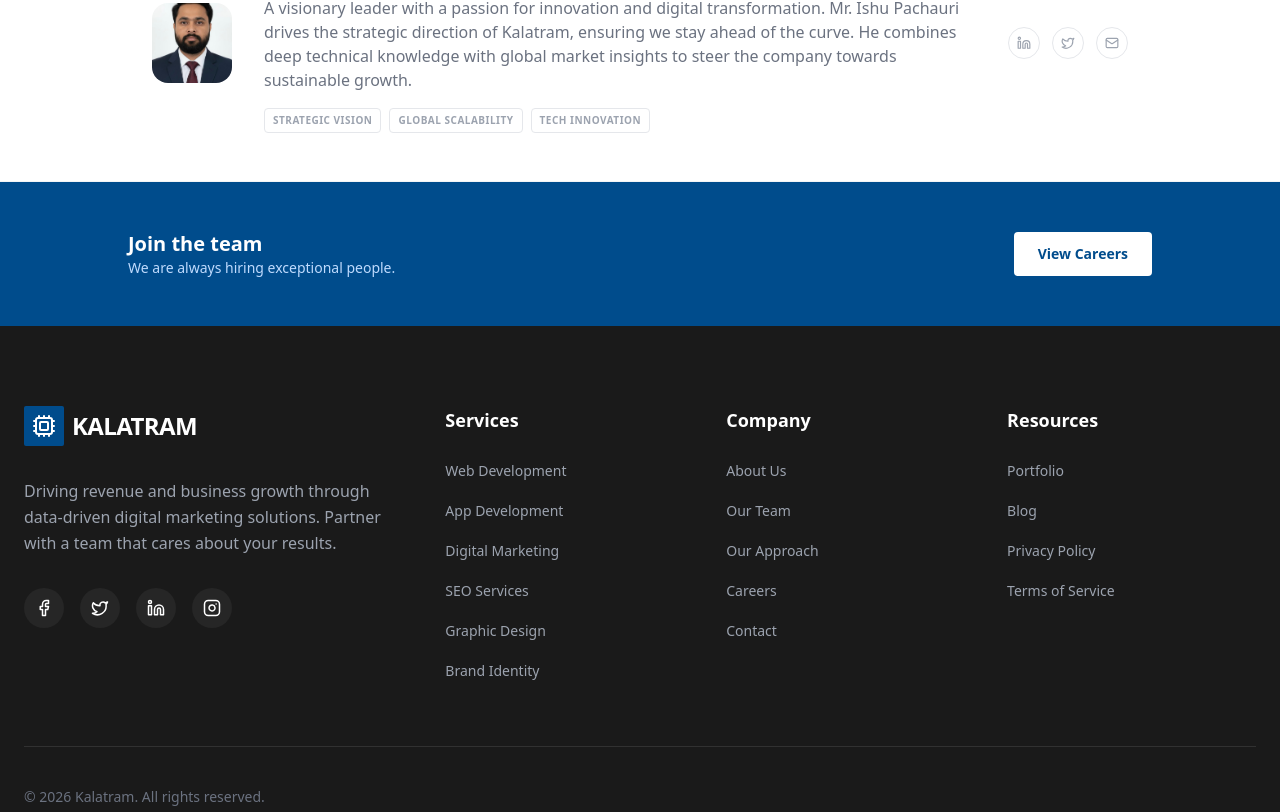
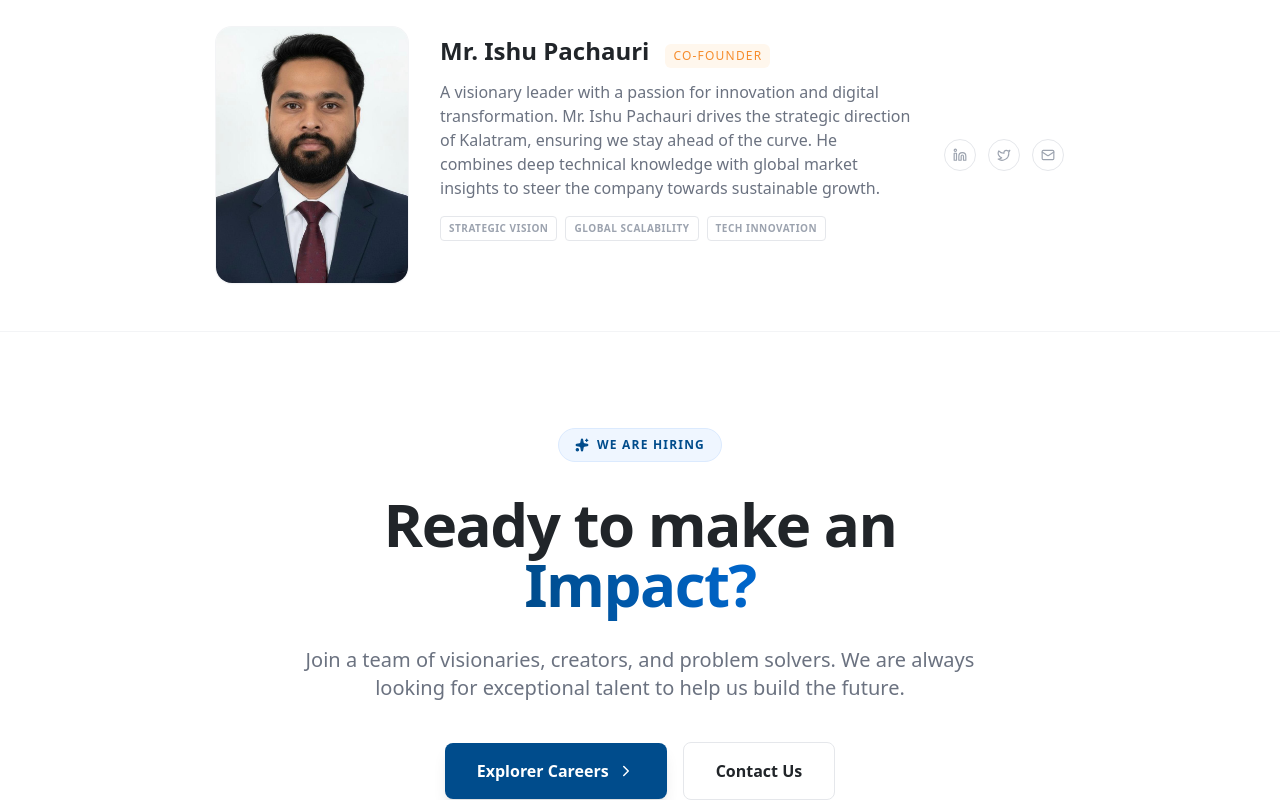
Before and after one commit to snehagupta9582883065/kalatram, a Next.js app: page /team in a window 1280 px wide. Shown: the part 808-1620 px from the top of the page. Built offline with nearby package versions, Linux system fonts and the light colour scheme.

Commit message:
teams page ui changed

```diff
--- a/src/app/team/page.tsx
+++ b/src/app/team/page.tsx
@@ -3,7 +3,7 @@
 import { Navbar } from "@/components/Navbar"
 import { Footer } from "@/components/Footer"
 import { motion } from "framer-motion"
-import { Linkedin, Twitter, Mail, ChevronRight } from "lucide-react"
+import { Linkedin, Twitter, Mail, ChevronRight, Sparkles } from "lucide-react"
 import Link from "next/link"
 import { Reveal } from "@/components/Animations/Reveal"
 
@@ -38,26 +38,26 @@
             viewport={{ once: true }}
             className="group py-12 border-b border-gray-100 hover:bg-gray-50/50 transition-colors duration-300"
         >
-            <div className="container max-w-5xl mx-auto px-6 flex flex-col md:flex-row gap-8 items-start md:items-center">
+            <div className="container max-w-4xl mx-auto px-6 flex flex-col md:flex-row gap-8 items-center md:items-start text-center md:text-left">
 
-                {/* Visual - Thumbnail */}
+                {/* Visual - Fixed Dimension Portrait - ALWAYS CONSISTENT */}
                 <div className="shrink-0">
-                    <div className="w-20 h-20 rounded-2xl overflow-hidden">
+                    <div className="w-40 h-56 md:w-48 md:h-64 rounded-2xl overflow-hidden bg-white shadow-sm ring-1 ring-gray-100 group-hover:ring-[#004c8c] transition-all duration-300">
                         <img
                             src={leader.image}
                             alt={leader.name}
-                            className="w-full h-full object-cover"
+                            className="w-full h-full object-cover object-top"
                         />
                     </div>
                 </div>
 
                 {/* Content - Main Information */}
-                <div className="flex-1 min-w-0">
-                    <div className="flex flex-col md:flex-row md:items-baseline gap-2 md:gap-4 mb-3">
+                <div className="flex-1 min-w-0 flex flex-col justify-center py-2 items-center md:items-start">
+                    <div className="flex flex-col md:flex-row md:items-baseline gap-2 md:gap-4 mb-3 items-center md:items-start">
                         <h3 className="text-2xl font-bold text-[#212529] group-hover:text-[#004c8c] transition-colors">
                             {leader.name}
                         </h3>
-                        <span className="text-[#f68d2e] font-medium text-sm tracking-wide uppercase">
+                        <span className="text-[#f68d2e] font-medium text-xs tracking-widest uppercase bg-orange-50 px-2 py-1 rounded-md">
                             {leader.role}
                         </span>
                     </div>
@@ -67,9 +67,9 @@
                     </p>
 
                     {/* Expertise Pills */}
-                    <div className="flex flex-wrap gap-2">
+                    <div className="flex flex-wrap gap-2 mt-auto justify-center md:justify-start">
                         {leader.expertise.map(skill => (
-                            <span key={skill} className="text-[10px] uppercase font-bold tracking-wider text-gray-400 border border-gray-200 rounded px-2 py-1">
+                            <span key={skill} className="text-[10px] uppercase font-bold tracking-wider text-gray-400 border border-gray-200 rounded px-2 py-1 bg-white">
                                 {skill}
                             </span>
                         ))}
@@ -77,7 +77,7 @@
                 </div>
 
                 {/* Action / Socials */}
-                <div className="shrink-0 flex items-center gap-4 self-start md:self-center pt-2 md:pt-0">
+                <div className="shrink-0 flex items-center gap-4 self-center md:self-center pt-2 md:pt-0">
                     <div className="flex gap-3">
                         {Object.entries(leader.social).map(([platform, link]) => (
                             <Link
@@ -110,7 +110,7 @@
                     <Reveal width="100%">
                         <div className="inline-flex items-center gap-2 px-6 py-2 rounded-full bg-white border border-gray-100 shadow-sm text-[#004c8c] text-xs font-bold uppercase tracking-widest mb-10 hover:shadow-md transition-shadow cursor-default group">
                             <div className="w-2 h-2 rounded-full bg-[#f68d2e] group-hover:scale-125 transition-transform" />
-                           People Behind the Strategy
+                            People Behind the Strategy
                         </div>
                     </Reveal>
 
@@ -122,7 +122,7 @@
 
                     <Reveal width="100%" delay={0.2}>
                         <p className="text-xl md:text-2xl text-gray-500 max-w-3xl mx-auto leading-relaxed font-medium">
-                           The minds steering Kalatram forward.
+                            The minds steering Kalatram forward.
                         </p>
                     </Reveal>
                 </div>
@@ -135,16 +135,41 @@
                 ))}
             </section>
 
-            {/* --- Footer CTA --- */}
-            <section className="bg-[#004c8c] py-12 px-6">
-                <div className="container max-w-5xl mx-auto flex flex-col md:flex-row items-center justify-between gap-6 text-white">
-                    <div>
-                        <h2 className="text-xl font-bold">Join the team</h2>
-                        <p className="text-blue-200 text-sm">We are always hiring exceptional people.</p>
-                    </div>
-                    <Link href="/contact" className="px-6 py-3 bg-white text-[#004c8c] text-sm font-bold rounded hover:bg-gray-100 transition-colors">
-                        View Careers
-                    </Link>
+            {/* --- Premium Footer CTA --- */}
+            <section className="py-24 px-6 relative overflow-hidden bg-white">
+                <div className="absolute top-0 left-1/2 -translate-x-1/2 w-[800px] h-[800px] bg-blue-50/50 rounded-full blur-[100px] pointer-events-none -z-10" />
+
+                <div className="container max-w-4xl mx-auto text-center relative z-10">
+                    <Reveal width="100%">
+                        <div className="inline-flex items-center gap-2 px-4 py-2 rounded-full bg-blue-50 border border-blue-100 text-[#004c8c] text-xs font-bold uppercase tracking-widest mb-8 cursor-default">
+                            <Sparkles size={14} className="fill-[#004c8c]" />
+                            We are hiring
+                        </div>
+                    </Reveal>
+
+                    <Reveal width="100%" delay={0.1}>
+                        <h2 className="text-4xl md:text-6xl font-black text-[#212529] mb-8 tracking-tight leading-tight">
+                            Ready to make an <br />
+                            <span className="text-transparent bg-clip-text bg-gradient-to-r from-[#004c8c] to-[#0066cc]">Impact?</span>
+                        </h2>
+                    </Reveal>
+
+                    <Reveal width="100%" delay={0.2}>
+                        <p className="text-lg md:text-xl text-gray-500 mb-10 max-w-2xl mx-auto leading-relaxed">
+                            Join a team of visionaries, creators, and problem solvers. We are always looking for exceptional talent to help us build the future.
+                        </p>
+                    </Reveal>
+
+                    <Reveal width="100%" delay={0.3}>
+                        <div className="flex flex-col sm:flex-row items-center justify-center gap-4">
+                            <Link href="/careers" className="w-full sm:w-auto px-8 py-4 bg-[#004c8c] text-white font-bold rounded-lg hover:bg-[#003a6b] transition-all shadow-lg hover:shadow-blue-900/20 hover:-translate-y-1 flex items-center justify-center gap-2">
+                                Explorer Careers <ChevronRight size={18} />
+                            </Link>
+                            <Link href="/contact" className="w-full sm:w-auto px-8 py-4 bg-white text-[#212529] font-bold rounded-lg border border-gray-200 hover:bg-gray-50 transition-all hover:-translate-y-1 flex items-center justify-center">
+                                Contact Us
+                            </Link>
+                        </div>
+                    </Reveal>
                 </div>
             </section>
 
```
